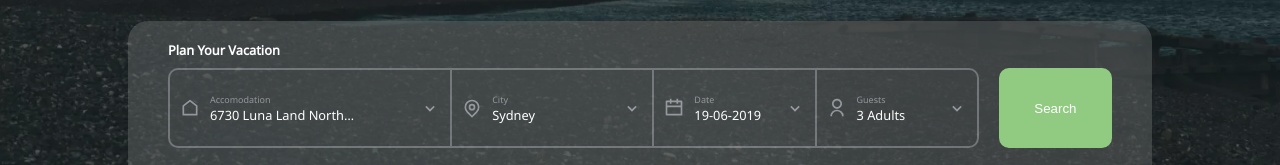
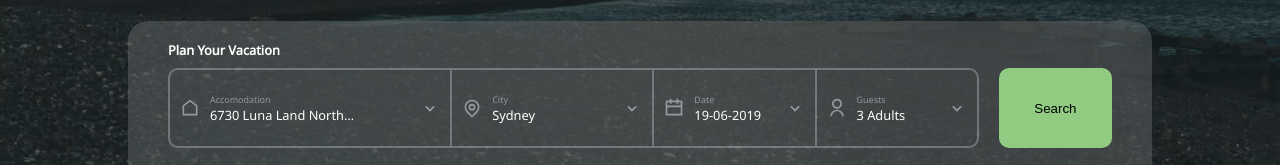
Before and after one commit to joshidipesh12/travming-website, a Next.js app: page / in a window 1280 px wide. Shown: the part 635-800 px from the top of the page. Built offline with nearby package versions, Linux system fonts and the light colour scheme; no server answers.

Commit message:
improved search button contrast ratio

```diff
--- a/styles/Home.module.css
+++ b/styles/Home.module.css
@@ -94,7 +94,7 @@
 
 .submit {
   background-color: rgb(145, 203, 130);
-  color: white;
+  color: rgb(0, 0, 0);
   width: 12%;
   border-radius: 10px;
   cursor: pointer;
@@ -104,6 +104,7 @@
 
 .submit:hover {
   background-color: rgb(102, 201, 77);
+  color: white;
 }
 
 .menus {
```
